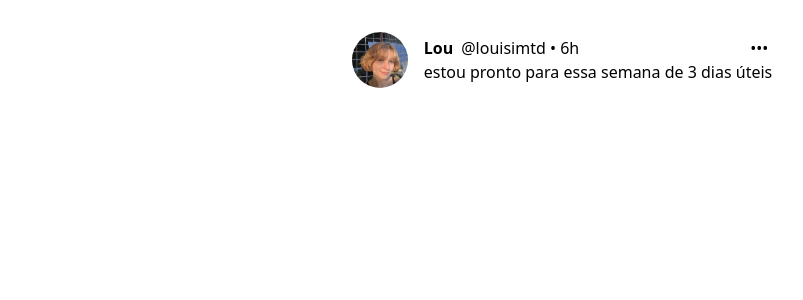
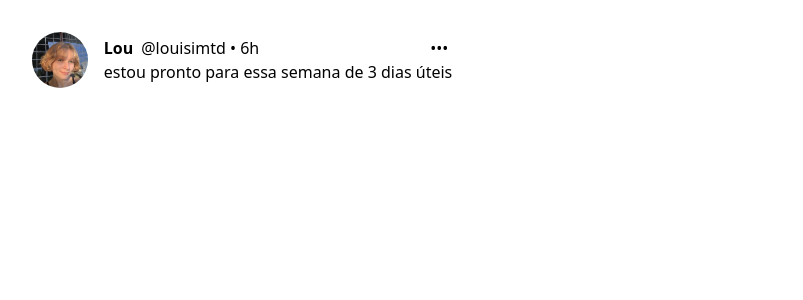
Before and after one commit to Louisii/twitter-clone, a React (Vite) app: page / in a window 1280 px wide. Shown: the top 300 px of the page, without its empty margins (78-881 px from the left). Built offline with nearby package versions, Linux system fonts and the light colour scheme.

Commit message:
the user and content of the tweet

```diff
--- a/src/components/Tweet.jsx
+++ b/src/components/Tweet.jsx
@@ -2,7 +2,7 @@ import ProfilePitcure from "./ProfilePicture"
 
 const Tweet = (props) => {
     return (
-        <div className="">
+        <div className="md:max-w-xl">
 
             <div className="inline-block ">
                 <ProfilePitcure />
@@ -23,7 +23,7 @@ const Tweet = (props) => {
                     </div>
 
                     <div className=" text-right">
-                        <h3 className="dark:text-gray-400 ml-10 hover:text-blue-400 hover:bg-blue-950 rounded-full px-1">
+                        <h3 className="dark:text-gray-400 ml-36 hover:text-blue-400 hover:bg-blue-950 rounded-full px-1">
                             •••
                         </h3>
 
@@ -31,10 +31,13 @@ const Tweet = (props) => {
                 </div>
 
                 <div className="dark:text-white">
-                    <p>{props.tweet}</p>
+                    <p>{props.content}</p>
                 </div>
 
             </div>
+
+
+
         </div>
     )
 }
--- a/src/pages/Home.jsx
+++ b/src/pages/Home.jsx
@@ -3,7 +3,7 @@ const Home = (props) => {
 
     return(
         <>
-        <Tweet userName="Lou" user="@louisimtd" postingTime="6h" tweet="estou pronto para essa semana de 3 dias úteis"/>
+        <Tweet userName="Lou" user="@louisimtd" postingTime="6h" content="estou pronto para essa semana de 3 dias úteis"/>
         </>
     )
 }
```
